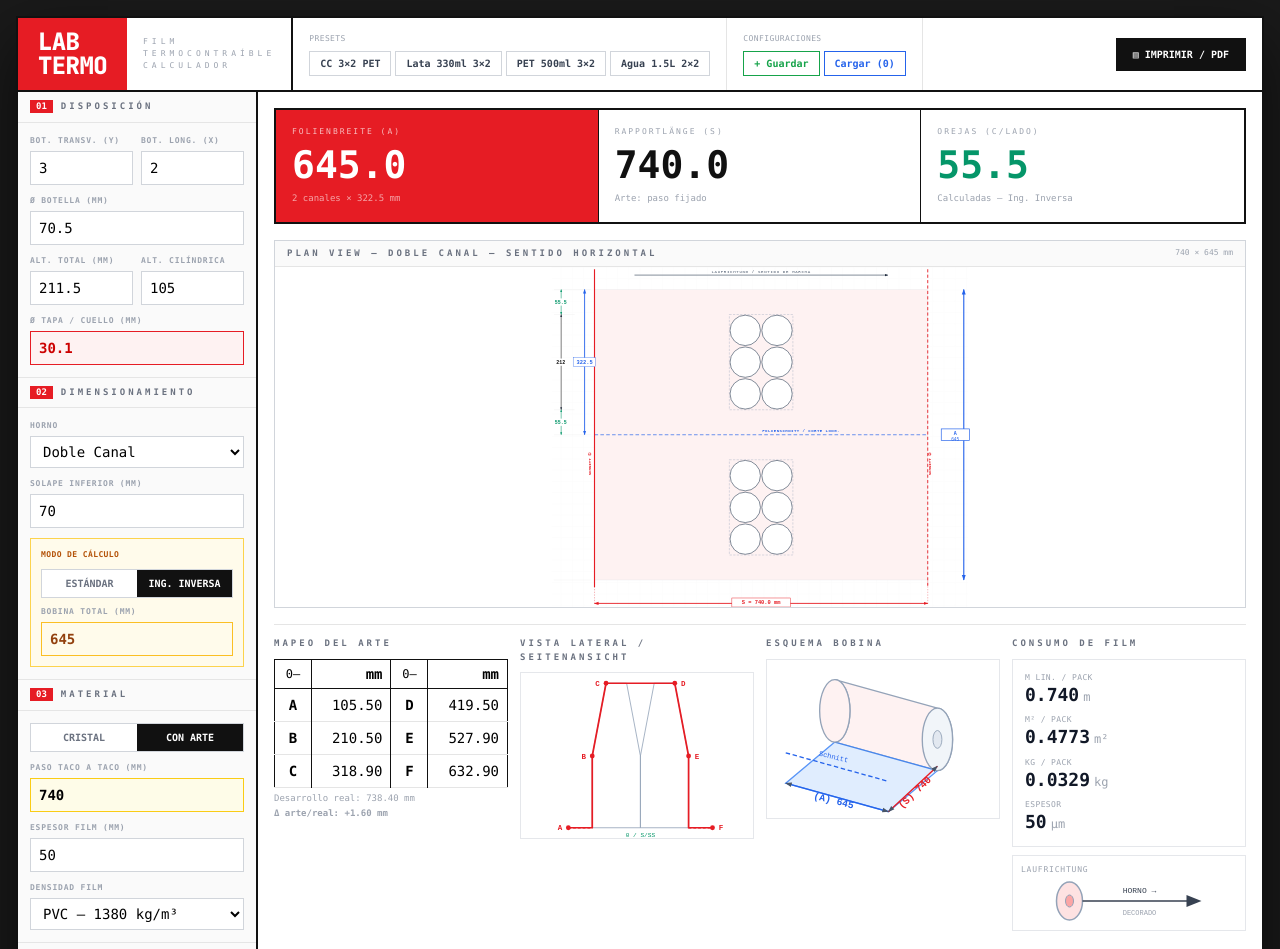
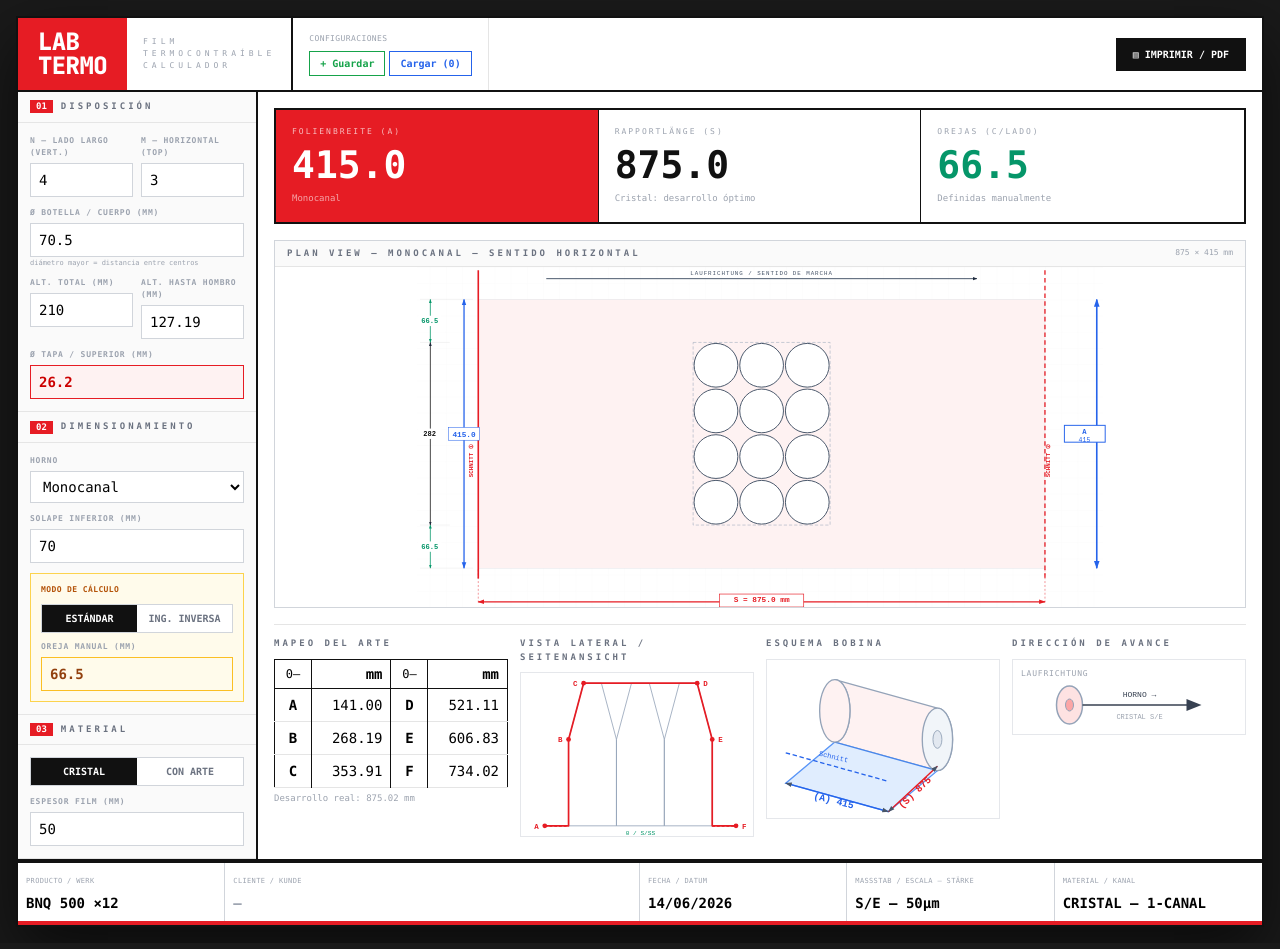
Before and after one commit to ElMalditoKeto/lab-termo, a React (Vite) app: page / in a window 1280 px wide. Shown: the top 949 px of the page. Built offline with nearby package versions, Linux system fonts and the light colour scheme.

Commit message:
Add files via upload

```diff
--- a/src/App.jsx
+++ b/src/App.jsx
@@ -1,15 +1,4 @@
 import React, { useState, useEffect } from 'react';
-
-// ─── DENSITY kg/m³ for film consumption ───────────────────────────────────────
-const DENSITY_PVC  = 1380; // PVC termocontraíble típico
-const DENSITY_PETG = 1270;
-
-const PRESETS = [
-  { n:'CC 3×2 PET',    botT:3,botL:2,dia:70.5,alt:211.5,altCil:105,tapa:30.1,solape:70, micron:50,canales:2,modo:'inverso',bobina:645,tipoFilm:'arte', paso:740 },
-  { n:'Lata 330ml 3×2',botT:3,botL:2,dia:66,  alt:122,  altCil:100,tapa:54,  solape:60, micron:50,canales:2,modo:'inverso',bobina:560,tipoFilm:'cristal',paso:500 },
-  { n:'PET 500ml 3×2', botT:3,botL:2,dia:65,  alt:230,  altCil:145,tapa:28,  solape:70, micron:50,canales:2,modo:'inverso',bobina:580,tipoFilm:'arte', paso:770 },
-  { n:'Agua 1.5L 2×2', botT:2,botL:2,dia:91,  alt:300,  altCil:190,tapa:38,  solape:80, micron:60,canales:2,modo:'inverso',bobina:560,tipoFilm:'arte', paso:900 },
-];
 
 // ─── SMALL COMPONENTS ──────────────────────────────────────────────────────────
 
@@ -59,10 +48,10 @@ function Toggle({ value, onChange, options }) {
 // ─── VALIDATION ────────────────────────────────────────────────────────────────
 function validate(f) {
   const warns = [];
-  if (f.altCil > f.alt)       warns.push(`Alt. cilíndrica (${f.altCil}) > alt. total (${f.alt})`);
+  if (f.altCil > f.alt)       warns.push(`Alt. hasta hombro (${f.altCil}) > alt. total (${f.alt})`);
   if (f.tapa >= f.dia)        warns.push(`Ø tapa (${f.tapa}) ≥ Ø botella (${f.dia})`);
   if (f.solape < 20)          warns.push('Solape < 20 mm — riesgo de apertura');
-  if (f.botT < 1 || f.botL < 1) warns.push('Disposición mínima: 1×1');
+  if (f.N < 1 || f.M < 1) warns.push('Disposición mínima: 1×1');
   if (f.micron < 30)          warns.push('Espesor < 30 µm — fuera de rango habitual');
   return warns;
 }
@@ -70,28 +59,23 @@ function validate(f) {
 // ─── MAIN APP ──────────────────────────────────────────────────────────────────
 export default function App() {
 
-  // ── INPUTS ──
-  const [botT,     setBotT]     = useState(3);
-  const [botL,     setBotL]     = useState(2);
-  const [dia,      setDia]      = useState(70.5);
-  const [alt,      setAlt]      = useState(211.5);
-  const [altCil,   setAltCil]   = useState(105);
-  const [tapa,     setTapa]     = useState(30.1);
+  // ── INPUTS ── (default: BNQ 500 ×12 / 4×3, termo cristal)
+  const [N,        setN]        = useState(4);     // lado largo (vertical) -> ancho bobina
+  const [M,        setM]        = useState(3);     // horizontal -> top del perfil
+  const [dia,      setDia]      = useState(70.5);  // Ø botella (cuerpo)
+  const [alt,      setAlt]      = useState(210);   // altura total
+  const [altCil,   setAltCil]   = useState(127.19);// altura hasta el hombro
+  const [tapa,     setTapa]     = useState(26.2);  // Ø tapa (superior)
   const [solape,   setSolape]   = useState(70);
   const [micron,   setMicron]   = useState(50);
-  const [canales,  setCanales]  = useState(2);
-  const [modo,     setModo]     = useState('inverso');
-  const [orejaM,   setOrejaM]   = useState(55.5);
-  const [bobinaM,  setBobinaM]  = useState(645);
-  const [tipoFilm, setTipoFilm] = useState('arte');
-  const [pasoArte, setPasoArte] = useState(740);
-  const [producto, setProducto] = useState('');
+  const [canales,  setCanales]  = useState(1);
+  const [modo,     setModo]     = useState('directo');
+  const [orejaM,   setOrejaM]   = useState(66.5);
+  const [bobinaM,  setBobinaM]  = useState(415);
+  const [tipoFilm, setTipoFilm] = useState('cristal');
+  const [pasoArte, setPasoArte] = useState(880);
+  const [producto, setProducto] = useState('BNQ 500 ×12');
   const [cliente,  setCliente]  = useState('');
-
-  // producción
-  const [cantPacks,    setCantPacks]    = useState(1000);
-  const [metrosBobina, setMetrosBobina] = useState(3000);
-  const [densidad,     setDensidad]     = useState(DENSITY_PVC);
 
   // UI
   const [configs,   setConfigs]  = useState(() => { try { return JSON.parse(localStorage.getItem('lt_v2') || '[]'); } catch { return []; } });
@@ -110,70 +94,77 @@ export default function App() {
   const [pts,         setPts]        = useState({ A:0,B:0,C:0,D:0,E:0,F:0 });
 
   useEffect(() => {
-    const pT = botT * dia;
-    const pL = botL * dia;
-    setPackT(pT);
-    setPackL(pL);
+    // N = lado largo (vertical) -> define el ANCHO DE BOBINA
+    // M = horizontal -> botellas que cruza el TOP del perfil
+    const ladoLargo = N * dia;   // dimensión vertical del pack (ej. 4*70.5 = 282)
+    const ladoTop   = M * dia;   // dimensión transversal (top)
+    setPackT(ladoLargo);   // cota vertical de la planta = N botellas (lado largo)
+    setPackL(ladoTop);     // top del perfil = M botellas
 
+    // --- ancho de bobina / canal / oreja (margen) ---
+    // El ancho de bobina = lado largo + 2 márgenes (oreja). En doble canal se reparte.
     let orC, canC, bobC;
     if (modo === 'directo') {
-      orC  = orejaM;
-      canC = pT + orC * 2;
-      bobC = canC * canales;
+      orC  = orejaM;                    // margen/oreja por lado
+      canC = ladoLargo + orC * 2;       // ancho de un canal
+      bobC = canC * canales;            // ancho total de bobina
     } else {
-      bobC = bobinaM;
+      bobC = bobinaM;                   // parto del ancho de bobina conocido
       canC = bobC / canales;
-      orC  = (canC - pT) / 2;
+      orC  = (canC - ladoLargo) / 2;    // despejo la oreja/margen
     }
     setOreja(Math.max(0, orC));
     setCanal(canC);
     setBobTotal(bobC);
 
-    const anchoTop = (botL - 1) * dia + tapa;
-    const wT  = (dia - tapa) / 2;
-    const hT  = Math.max(0, alt - altCil);
+    // --- perfil A-F: el rapport recorre la sección transversal dando la vuelta ---
+    // 0(S/SS)->A: medio lado largo (fondo)     = N*dia/2
+    // A->B: altura recta hasta el hombro        = alt - hombro
+    // B->C: hombro inclinado                    = lT
+    // C->D: top (cruza M botellas)              = (M-1)*dia + Ø tapa
+    // D->E->F: simétrico
+    // F->0': medio lado largo                   = N*dia/2
+    const anchoTop = (M - 1) * dia + tapa;
+    const wT  = (dia - tapa) / 2;          // cierre lateral del hombro
+    const altRecta = Math.max(0, altCil);  // altura hasta el hombro
+    const hT  = Math.max(0, alt - altCil); // alto del hombro
     const lT  = Math.sqrt(hT * hT + wT * wT);
+    const medioFondo = ladoLargo / 2;
 
-    const A = pL / 2 + solape / 2;
-    const B = A + altCil;
+    const A = medioFondo;
+    const B = A + altRecta;
     const C = B + lT;
     const D = C + anchoTop;
     const E = D + lT;
-    const F = E + altCil;
-    const totalS = F + pL / 2 + solape / 2;
+    const F = E + altRecta;
+    const totalS = F + medioFondo;         // rapport teórico (sin solape extra)
 
     setTotalSReal(totalS);
     setPts({ A, B, C, D, E, F });
     setCorte(tipoFilm === 'arte' ? pasoArte : totalS);
-  }, [botT,botL,dia,alt,altCil,tapa,solape,orejaM,bobinaM,tipoFilm,pasoArte,canales,modo]);
+  }, [N,M,dia,alt,altCil,tapa,solape,orejaM,bobinaM,tipoFilm,pasoArte,canales,modo]);
 
-  // ── DERIVED PRODUCTION ──
-  const mLinPack    = corte / 1000;
-  const m2Pack      = (bobTotal / 1000) * (corte / 1000);
-  const kgPack      = m2Pack * (micron / 1_000_000) * densidad;
-  const packsEnBobina = metrosBobina > 0 ? Math.floor((metrosBobina * 1000) / corte) : 0;
-  const mLinLote    = cantPacks * mLinPack;
-  const kgLote      = cantPacks * kgPack;
+
   const deltaArte   = pasoArte - totalSReal;
-  const warnings    = validate({ altCil, alt, tapa, dia, solape, botT, botL, micron });
+  const warnings    = validate({ altCil, alt, tapa, dia, solape, N, M, micron });
 
   // ── CONFIG PERSISTENCE ──
   const applyConfig = (p) => {
-    setBotT(p.botT);   setBotL(p.botL);   setDia(p.dia);
+    setN(p.N ?? p.botL ?? 4);   setM(p.M ?? p.botT ?? 3);   setDia(p.dia);
     setAlt(p.alt);     setAltCil(p.altCil); setTapa(p.tapa);
     setSolape(p.solape); setMicron(p.micron); setCanales(p.canales);
     setModo(p.modo);
-    setBobinaM(p.bobina   ?? p.bobinaM  ?? 645);
-    setTipoFilm(p.tipoFilm ?? p.tf       ?? 'arte');
-    setPasoArte(p.paso    ?? p.pasoArte  ?? 740);
-    if (p.modo === 'directo') setOrejaM(p.orejaM ?? 55.5);
+    setBobinaM(p.bobina   ?? p.bobinaM  ?? 415);
+    setTipoFilm(p.tipoFilm ?? p.tf       ?? 'cristal');
+    setPasoArte(p.paso    ?? p.pasoArte  ?? 880);
+    if (p.modo === 'directo') setOrejaM(p.orejaM ?? 66.5);
   };
 
   const saveConfig = () => {
     if (!cfgName.trim()) return;
     const c = {
       n: cfgName, t: new Date().toLocaleDateString('es-AR'),
-      botT,botL,dia,alt,altCil,tapa,solape,micron,canales,modo,
+      N,M,dia,alt,altCil,tapa,solape,micron,canales,modo,
       orejaM,bobinaM,tipoFilm,pasoArte,bobina:bobinaM,paso:pasoArte,tf:tipoFilm,
     };
     const nc = [...configs, c];
@@ -190,38 +181,40 @@ export default function App() {
 
   // ── SVG PLAN VIEW ──
   const ML = 95, MR = 90, MT = 50, MB = 60;
-  const packXStart = (corte - packL) / 2;
+  const ladoTop = M * dia;            // ancho del perfil lateral (top)
+  const ladoLargo = N * dia;          // dirección de avance / ancho de bobina
+  const packXStart = (corte - ladoTop) / 2;
   const today = new Date().toLocaleDateString('es-AR', { day:'2-digit', month:'2-digit', year:'numeric' });
 
   const solapeHalf = solape / 2;
   const wT = (dia - tapa) / 2;
   const hT = Math.max(0, alt - altCil);
 
-  // Build side film path showing each bottle's neck peak
+  // Perfil lateral: el film cruza M botellas por el top, mostrando cada pico de cuello
   const sideFilmParts = [
     `M ${-solapeHalf} ${alt}`,
     `L 0 ${alt}`,
     `L 0 ${alt - altCil}`,
   ];
-  for (let i = 0; i < botL; i++) {
+  for (let i = 0; i < M; i++) {
     const neckLeft  = i * dia + (dia - tapa) / 2;
     const neckRight = i * dia + (dia + tapa) / 2;
     sideFilmParts.push(`L ${neckLeft} 0`);
     sideFilmParts.push(`L ${neckRight} 0`);
-    // film stays straight at top between necks, does not dip into valley
+    // el film se mantiene recto en el top entre cuellos
   }
-  sideFilmParts.push(`L ${packL} ${alt - altCil}`);
-  sideFilmParts.push(`L ${packL} ${alt}`);
-  sideFilmParts.push(`L ${packL + solapeHalf} ${alt}`);
+  sideFilmParts.push(`L ${ladoTop} ${alt - altCil}`);
+  sideFilmParts.push(`L ${ladoTop} ${alt}`);
+  sideFilmParts.push(`L ${ladoTop + solapeHalf} ${alt}`);
   const sideFilmPath = sideFilmParts.join(' ');
 
   const sidePoints = [
-    ['A', -solapeHalf,                          alt,          -1],
-    ['B', 0,                                     alt - altCil, -1],
-    ['C', (dia - tapa) / 2,                     0,            -1],
-    ['D', (botL - 1) * dia + (dia + tapa) / 2,  0,             1],
-    ['E', packL,                                 alt - altCil,  1],
-    ['F', packL + solapeHalf,                    alt,           1],
+    ['A', -solapeHalf,                       alt,          -1],
+    ['B', 0,                                  alt - altCil, -1],
+    ['C', (dia - tapa) / 2,                  0,            -1],
+    ['D', (M - 1) * dia + (dia + tapa) / 2,  0,             1],
+    ['E', ladoTop,                            alt - altCil,  1],
+    ['F', ladoTop + solapeHalf,               alt,           1],
   ];
 
   // ── RENDER ──
@@ -246,22 +239,6 @@ export default function App() {
                   <div className="text-[8px] font-mono text-gray-400 uppercase tracking-[4px]">Film</div>
                   <div className="text-[8px] font-mono text-gray-400 uppercase tracking-[4px]">Termocontraíble</div>
                   <div className="text-[8px] font-mono text-gray-400 uppercase tracking-[4px]">Calculador</div>
-                </div>
-              </div>
-
-              {/* Presets */}
-              <div className="px-4 py-2 flex flex-col justify-center" style={{ borderRight: '1px solid #e5e5e5' }}>
-                <div className="text-[8px] font-mono text-gray-400 uppercase tracking-wider mb-1.5">Presets</div>
-                <div className="flex gap-1 flex-wrap">
-                  {PRESETS.map((p, i) => (
-                    <button key={i} onClick={() => applyConfig(p)}
-                      className="px-2.5 py-1 text-[10px] font-mono font-bold transition-colors"
-                      style={{ border: '1px solid #d1d5db', background: '#fff', color: '#374151' }}
-                      onMouseEnter={e => { e.target.style.background='#E61C24'; e.target.style.color='#fff'; e.target.style.borderColor='#E61C24'; }}
-                      onMouseLeave={e => { e.target.style.background='#fff'; e.target.style.color='#374151'; e.target.style.borderColor='#d1d5db'; }}>
-                      {p.n}
-                    </button>
-                  ))}
                 </div>
               </div>
 
@@ -355,27 +332,30 @@ export default function App() {
                 <SectionHeader num="01" label="Disposición" />
                 <div className="p-3 space-y-2.5">
                   <div className="grid grid-cols-2 gap-2">
-                    <Field label="Bot. Transv. (Y)">
-                      <input type="number" value={botT} onChange={e => setBotT(+e.target.value)} className={inp} />
+                    <Field label="N — lado largo (vert.)">
+                      <input type="number" value={N} onChange={e => setN(+e.target.value)} className={inp} />
                     </Field>
-                    <Field label="Bot. Long. (X)">
-                      <input type="number" value={botL} onChange={e => setBotL(+e.target.value)} className={inp} />
+                    <Field label="M — horizontal (top)">
+                      <input type="number" value={M} onChange={e => setM(+e.target.value)} className={inp} />
                     </Field>
                   </div>
-                  <Field label="Ø Botella (mm)">
+                  <Field label="Ø Botella / cuerpo (mm)">
                     <input type="number" step="0.1" value={dia} onChange={e => setDia(+e.target.value)} className={inp} />
+                    <div className="text-[7px] font-mono text-gray-400 mt-0.5 leading-tight">
+                      diámetro mayor = distancia entre centros
+                    </div>
                   </Field>
                   <div className="grid grid-cols-2 gap-2">
                     <Field label="Alt. Total (mm)">
                       <input type="number" step="0.1" value={alt} onChange={e => setAlt(+e.target.value)} className={inp} />
                     </Field>
-                    <Field label="Alt. Cilíndrica">
+                    <Field label="Alt. hasta hombro (mm)">
                       <input type="number" step="0.1" value={altCil}
                         onChange={e => setAltCil(+e.target.value)}
                         className={altCil > alt ? `${inp} border-red-500 bg-red-50` : inp} />
                     </Field>
                   </div>
-                  <Field label="Ø Tapa / Cuello (mm)">
+                  <Field label="Ø Tapa / superior (mm)">
                     <input type="number" step="0.1" value={tapa} onChange={e => setTapa(+e.target.value)} className={inpRed} />
                   </Field>
                 </div>
@@ -437,40 +417,6 @@ export default function App() {
                   <Field label="Espesor Film (µm)">
                     <input type="number" value={micron} onChange={e => setMicron(+e.target.value)} className={inp} />
                   </Field>
-                  <Field label="Densidad Film">
-                    <select value={densidad} onChange={e => setDensidad(+e.target.value)} className={inp}>
-                      <option value={DENSITY_PVC}>PVC — 1380 kg/m³</option>
-                      <option value={DENSITY_PETG}>PETG — 1270 kg/m³</option>
-                    </select>
-                  </Field>
-                </div>
-              </div>
-
-              {/* 04 PRODUCCIÓN */}
-              <div>
-                <SectionHeader num="04" label="Producción" />
-                <div className="p-3 space-y-2.5">
-                  <Field label="Cantidad de packs">
-                    <input type="number" value={cantPacks} onChange={e => setCantPacks(+e.target.value)} className={inp} />
-                  </Field>
-                  <Field label="Long. bobina disponible (m)">
-                    <input type="number" value={metrosBobina} onChange={e => setMetrosBobina(+e.target.value)} className={inp} />
-                  </Field>
-                  {/* quick results */}
-                  <div className="space-y-1.5 pt-1" style={{ borderTop: '1px solid #e5e5e5' }}>
-                    {[
-                      { label:'Packs en bobina',        val: packsEnBobina.toLocaleString('es-AR'),    unit:'packs' },
-                      { label:`Metro lin. para ${cantPacks.toLocaleString()} packs`, val: mLinLote.toFixed(1), unit:'m' },
-                      { label:`kg para ${cantPacks.toLocaleString()} packs`,         val: kgLote.toFixed(2),  unit:'kg' },
-                    ].map(({ label, val, unit }) => (
-                      <div key={label} className="flex justify-between items-baseline">
-                        <span className="text-[8px] font-mono text-gray-500 uppercase tracking-wider">{label}</span>
-                        <span className="text-sm font-mono font-black text-gray-900">
-                          {val}<span className="text-[9px] font-normal text-gray-400 ml-0.5">{unit}</span>
-                        </span>
-                      </div>
-                    ))}
-                  </div>
                 </div>
               </div>
             </div>
@@ -568,10 +514,10 @@ export default function App() {
 
                   {Array.from({ length: canales }).map((_, ci) => (
                     <g key={ci}>
-                      <rect x={packXStart} y={ci * canal + oreja} width={packL} height={packT}
+                      <rect x={packXStart} y={ci * canal + oreja} width={ladoTop} height={ladoLargo}
                         fill="none" stroke="#94a3b8" strokeWidth="0.8" strokeDasharray="5,3" />
-                      {Array.from({ length: botL }).map((_, xi) =>
-                        Array.from({ length: botT }).map((_, yi) => (
+                      {Array.from({ length: M }).map((_, xi) =>
+                        Array.from({ length: N }).map((_, yi) => (
                           <circle key={`${ci}-${xi}-${yi}`}
                             cx={packXStart + xi * dia + dia / 2}
                             cy={ci * canal + oreja + yi * dia + dia / 2}
@@ -699,9 +645,9 @@ export default function App() {
                   </div>
                   <div className="border border-gray-200 bg-white overflow-hidden">
                     <svg width="100%" style={{ maxHeight:'165px', display:'block' }}
-                      viewBox={`${-solape/2-35} -15 ${packL + solape + 60} ${alt + 30}`}
+                      viewBox={`${-solape/2-35} -15 ${ladoTop + solape + 60} ${alt + 30}`}
                       preserveAspectRatio="xMidYMid meet">
-                      {Array.from({ length: botL }).map((_, i) => (
+                      {Array.from({ length: M }).map((_, i) => (
                         <path key={i}
                           d={`M ${i*dia} ${alt} L ${i*dia} ${alt-altCil}
                               L ${i*dia+dia/2-tapa/2} 0 L ${i*dia+dia/2+tapa/2} 0
@@ -711,7 +657,7 @@ export default function App() {
                       <path d={sideFilmPath} fill="none" stroke="#E61C24" strokeWidth="2.5" strokeLinejoin="round" />
                       {/* solape brackets */}
                       <line x1={-solape/2} y1={alt} x2={0} y2={alt} stroke="#E61C24" strokeWidth="2.5" strokeDasharray="4,3" />
-                      <line x1={packL} y1={alt} x2={packL+solape/2} y2={alt} stroke="#E61C24" strokeWidth="2.5" strokeDasharray="4,3" />
+                      <line x1={ladoTop} y1={alt} x2={ladoTop+solape/2} y2={alt} stroke="#E61C24" strokeWidth="2.5" strokeDasharray="4,3" />
                       {sidePoints.map(([l, cx, cy, side]) => (
                         <g key={l}>
                           <circle cx={cx} cy={cy} r="3.5" fill="#E61C24" />
@@ -719,7 +665,7 @@ export default function App() {
                             fontFamily="monospace" textAnchor={side < 0 ? 'end' : 'start'}>{l}</text>
                         </g>
                       ))}
-                      <text x={packL / 2} y={alt + 14} fill="#059669" fontSize="9"
+                      <text x={ladoTop / 2} y={alt + 14} fill="#059669" fontSize="9"
                         textAnchor="middle" fontFamily="monospace">0 / S/SS</text>
                     </svg>
                   </div>
@@ -768,27 +714,12 @@ export default function App() {
                   </div>
                 </div>
 
-                {/* 4. CONSUMO */}
+                {/* 4. DIRECCIÓN DE AVANCE */}
                 <div>
                   <div className="text-[9px] font-mono font-bold text-gray-500 uppercase tracking-[3px] mb-2">
-                    Consumo de Film
+                    Dirección de Avance
                   </div>
-                  <div className="border border-gray-200 bg-white p-3 space-y-2">
-                    {[
-                      { label:'m lin. / pack', val: mLinPack.toFixed(3),  unit:'m'   },
-                      { label:'m² / pack',     val: m2Pack.toFixed(4),    unit:'m²'  },
-                      { label:'kg / pack',     val: kgPack.toFixed(4),    unit:'kg'  },
-                      { label:'Espesor',       val: String(micron),       unit:'µm'  },
-                    ].map(({ label, val, unit }) => (
-                      <div key={label}>
-                        <div className="text-[8px] font-mono text-gray-400 uppercase tracking-wider">{label}</div>
-                        <div className="text-lg font-mono font-black text-gray-900 leading-tight">
-                          {val}<span className="text-xs font-normal text-gray-400 ml-1">{unit}</span>
-                        </div>
-                      </div>
-                    ))}
-                  </div>
-                  <div className="mt-2 border border-gray-200 bg-white p-2">
+                  <div className="border border-gray-200 bg-white p-2">
                     <div className="text-[8px] font-mono text-gray-400 uppercase tracking-widest mb-1">Laufrichtung</div>
                     <svg width="100%" height="42" viewBox="0 0 155 42">
                       <ellipse cx="18" cy="21" rx="13" ry="19" fill="#fee2e2" stroke="#94a3b8" strokeWidth="1.5" />
```
